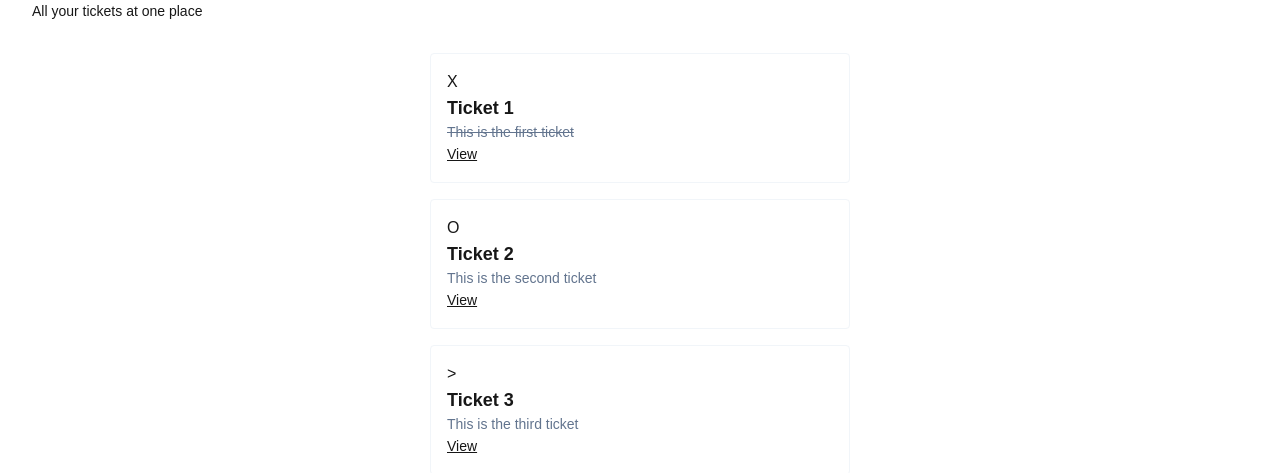
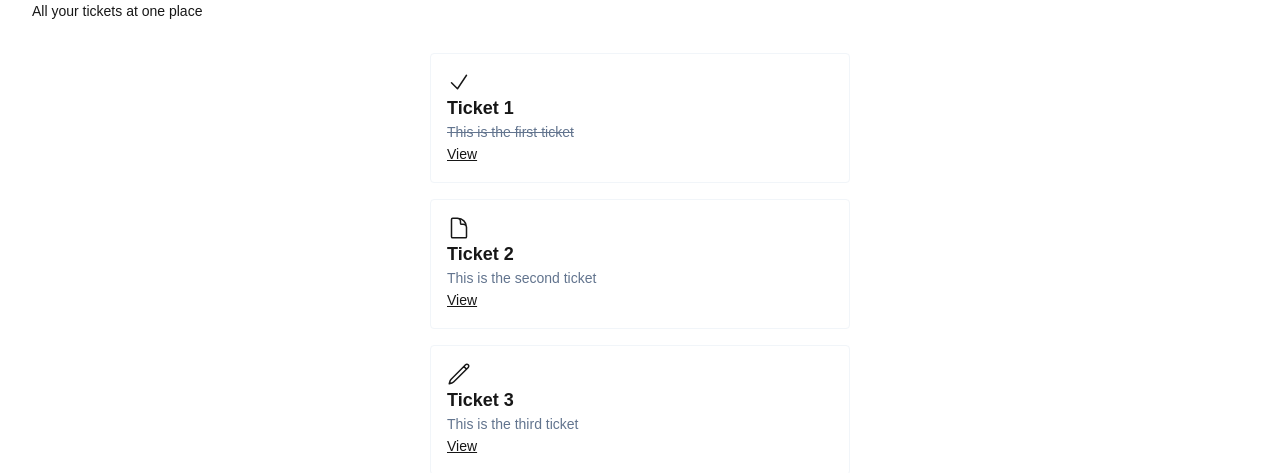
Before and after one commit to caiowrocha/the-road-to-next, a Next.js app: page /tickets in a window 1280 px wide. Shown: the part 131-604 px from the top of the page. Built offline with nearby package versions, Linux system fonts and the light colour scheme.

Commit message:
feature: add custom svg icons

```diff
--- a/src/app/tickets/page.tsx
+++ b/src/app/tickets/page.tsx
@@ -3,10 +3,62 @@
 import { initialTickets } from '@/data'
 import { ticketPath } from '@/paths'
 
+const CheckIcon = () => (
+    <svg
+        xmlns="http://www.w3.org/2000/svg"
+        fill="none"
+        viewBox="0 0 24 24"
+        strokeWidth={1.5}
+        stroke="currentColor"
+        className="w-6 h-6"
+    >
+        <path
+            strokeLinecap="round"
+            strokeLinejoin="round"
+            d="m4.5 12.75 6 6 9-13.5"
+        />
+    </svg>
+)
+
+const DocumentIcon = () => (
+    <svg
+        xmlns="http://www.w3.org/2000/svg"
+        fill="none"
+        viewBox="0 0 24 24"
+        strokeWidth={1.5}
+        stroke="currentColor"
+        className="size-6"
+    >
+        <path
+            strokeLinecap="round"
+            strokeLinejoin="round"
+            d="M19.5 14.25v-2.625a3.375 3.375 0 0 0-3.375-3.375h-1.5A1.125 1.125 0 0 1 13.5 7.125v-1.5a3.375 3.375 0 0 0-3.375-3.375H8.25m2.25 0H5.625c-.621 0-1.125.504-1.125 1.125v17.25c0 .621.504 1.125 1.125 1.125h12.75c.621 0 1.125-.504 1.125-1.125V11.25a9 9 0 0 0-9-9Z"
+        />
+    </svg>
+)
+
+const PencilIcon = () => (
+    <svg
+        xmlns="http://www.w3.org/2000/svg"
+        fill="none"
+        viewBox="0 0 24 24"
+        strokeWidth={1.5}
+        stroke="currentColor"
+        className="size-6"
+    >
+        <path
+            strokeLinecap="round"
+            strokeLinejoin="round"
+            d="m16.862 4.487 1.687-1.688a1.875 1.875 0 1 1 2.652 2.652L6.832 19.82a4.5 4.5 0 0 1-1.897 1.13l-2.685.8.8-2.685a4.5 4.5 0 0 1 1.13-1.897L16.863 4.487Zm0 0L19.5 7.125"
+        />
+    </svg>
+)
+
+
 const TICKET_ICONS = {
-    OPEN: 'O',
-    IN_PROGRESS: '>',
-    DONE: 'X',
+    OPEN: <DocumentIcon />,
+    IN_PROGRESS: <PencilIcon />,
+    DONE: <CheckIcon />,
 }
 
 const TicketsPage = () => {
@@ -31,7 +83,9 @@
                             clsx('text-sm text-slate-500 truncate', {
                                 'line-through': ticket.status === 'DONE'
                             })
-                        }>{ticket.content}</p>
+                        }>
+                            {ticket.content}
+                        </p>
                         <Link href={ticketPath(ticket.id)} className="text-sm underline">
                             View
                         </Link>
```
